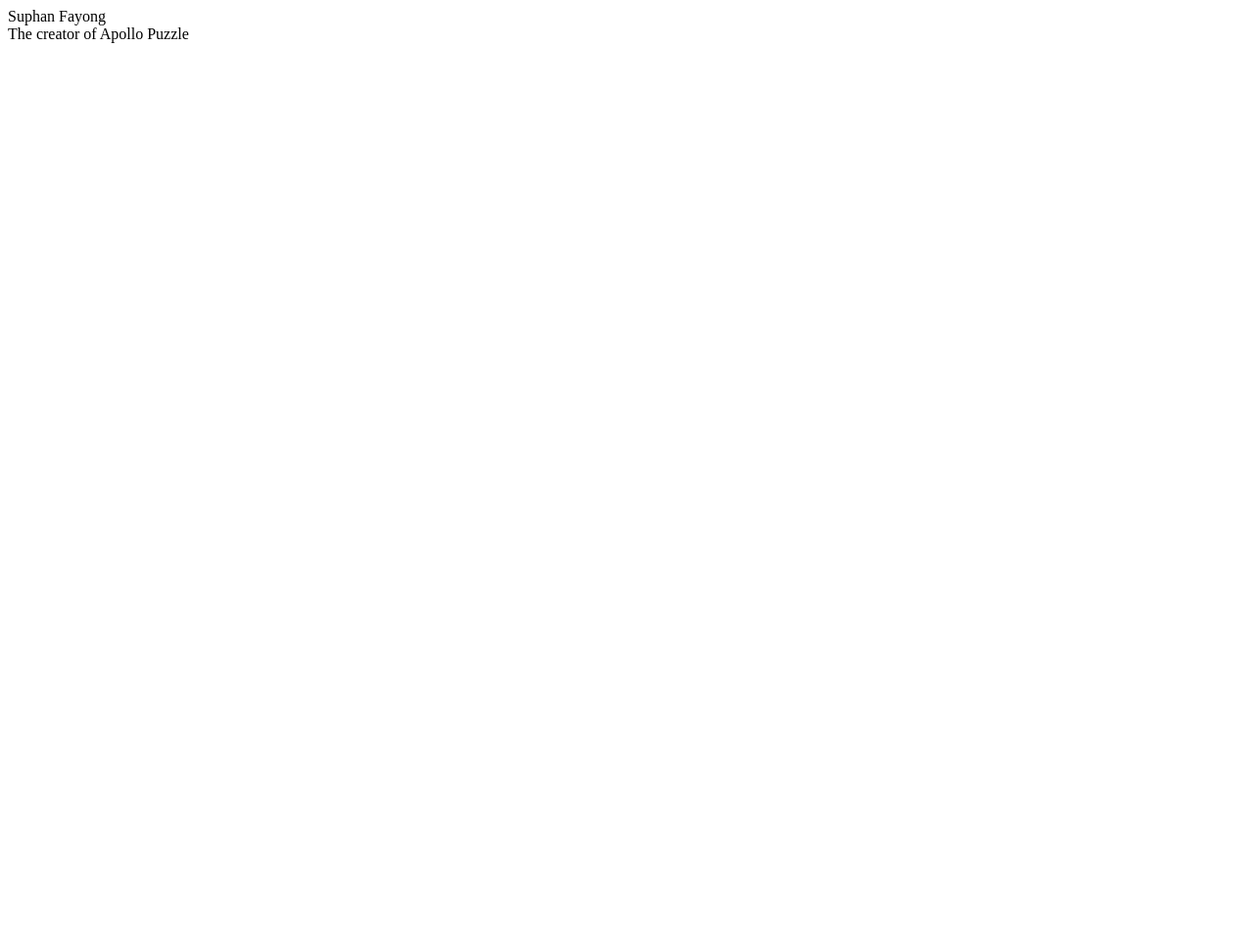
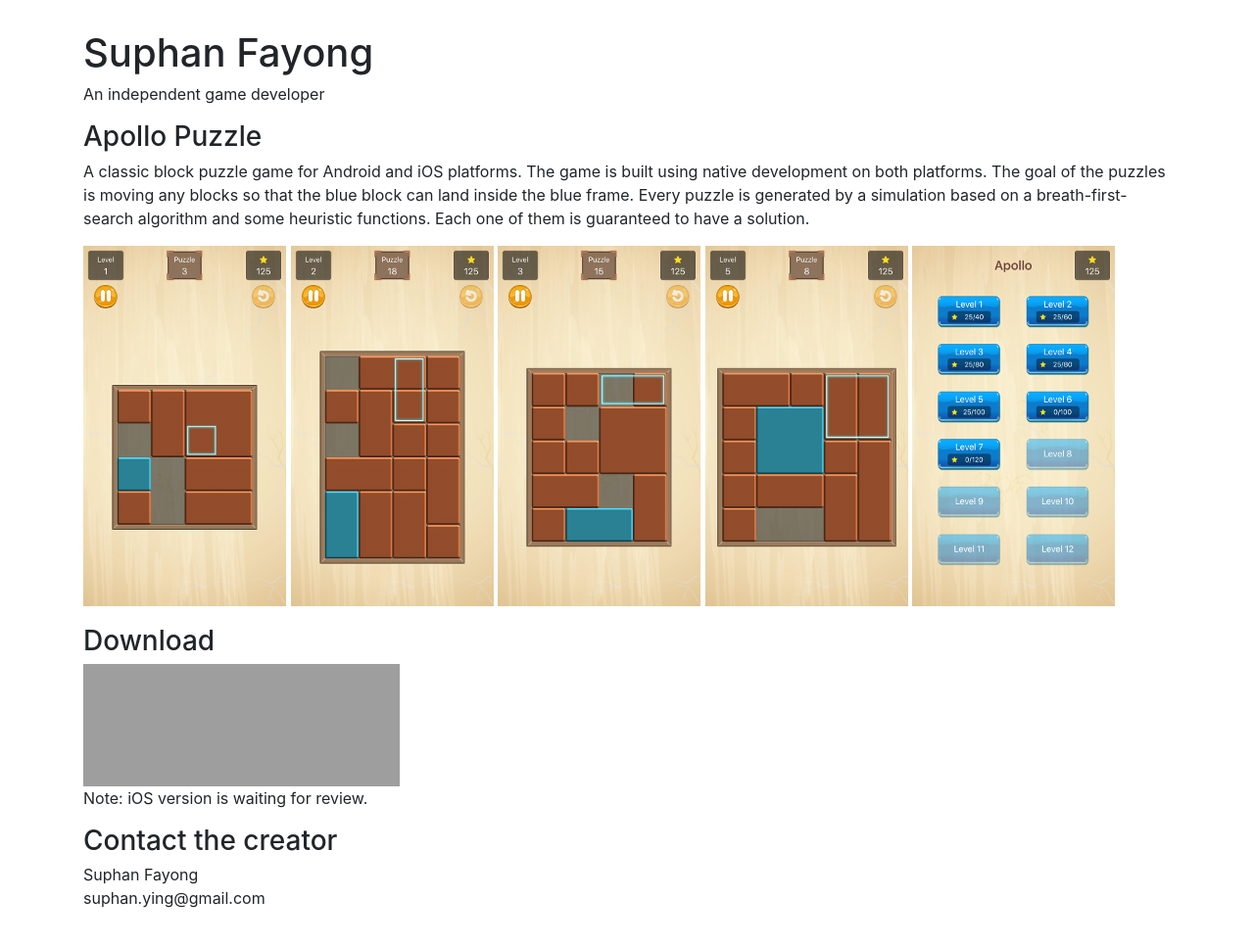
Before and after one commit to suphanf/suphanf.github.io, a plain HTML site: page index.html in a window 1280 px wide. Shown: the whole page at 98% size. Before the commit the page ends 800 px from the top, so only its background shows below. Drawn offline with nearby package versions, Linux system fonts and the light colour scheme; grey boxes are pictures that could not be loaded.

Commit message:
Apollo and the creator information

```diff
--- a/index.html
+++ b/index.html
@@ -3,11 +3,57 @@
   <head>
     <meta charset="UTF-8">
     <title>Suphan Fayong</title>
+    <link rel="stylesheet"
+      href="https://maxcdn.bootstrapcdn.com/bootstrap/4.0.0-beta/css/bootstrap.min.css"
+      integrity="sha384-/Y6pD6FV/Vv2HJnA6t+vslU6fwYXjCFtcEpHbNJ0lyAFsXTsjBbfaDjzALeQsN6M"
+      crossorigin="anonymous">
+    <style>
+      body {
+        padding-top: 2rem;
+        padding-bottom: 2rem;
+      }
+      .screenshot {
+        margin-bottom: 4px;
+      }
+    </style>
   </head>
 
   <body>
-    <div>Suphan Fayong</div>
-    <div>The creator of Apollo Puzzle</div>
+    <div class="container">
+      <h1>Suphan Fayong</h1>
+      <p>An independent game developer</p>
+      <h3>Apollo Puzzle</h3>
+      <p>
+        A classic block puzzle game for Android and iOS platforms.
+        The game is built using native development on both platforms.
+        The goal of the puzzles is moving any blocks so that the blue block
+        can land inside the blue frame. Every puzzle is generated by a simulation
+        based on a breath-first-search algorithm and some heuristic functions.
+        Each one of them is guaranteed to have a solution.
+      </p>
+      <p>
+        <img src="Screenshot-iPhone-01.png" class="screenshot">
+        <img src="Screenshot-iPhone-02.png" class="screenshot">
+        <img src="Screenshot-iPhone-03.png" class="screenshot">
+        <img src="Screenshot-iPhone-04.png" class="screenshot">
+        <img src="Screenshot-iPhone-05.png" class="screenshot">
+      </p>
+
+      <h3>Download</h3>
+      <a href='https://play.google.com/store/apps/details?id=com.suphanf.apollo'>
+        <img alt='Get it on Google Play' width="323" height="125"
+          src='https://play.google.com/intl/en_us/badges/images/generic/en_badge_web_generic.png'>
+      </a>
+      <p>
+        Note: iOS version is waiting for review.
+      </p>
+
+      <h3>Contact the creator</h3>
+      <p>
+        Suphan Fayong<br>
+        suphan.ying@gmail.com
+      </p>
+    </div>
   </body>
 
 </html>
```
Also changed, not shown: Screenshot-iPhone-01.png (added), Screenshot-iPhone-02.png (added), Screenshot-iPhone-03.png (added), Screenshot-iPhone-04.png (added), Screenshot-iPhone-05.png (added).
